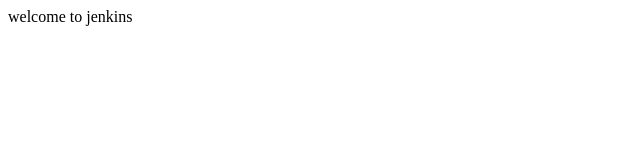
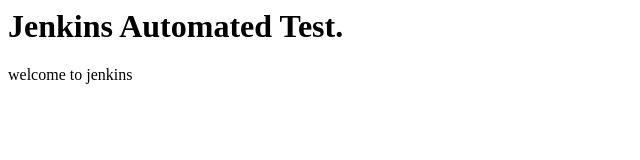
Before and after one commit to ar012/jenkinstest, a plain HTML site: page index.html in a window 1280 px wide. Shown: the whole page, without its empty margins (0-640 px from the left). Drawn offline with Linux system fonts and the light colour scheme.

Commit message:
Second commit

```diff
--- a/index.html
+++ b/index.html
@@ -1,6 +1,6 @@
 <html>
 	<head>
-
+		<h1>Jenkins Automated Test.</h1>
 
 	</head>
 	<body>
```
